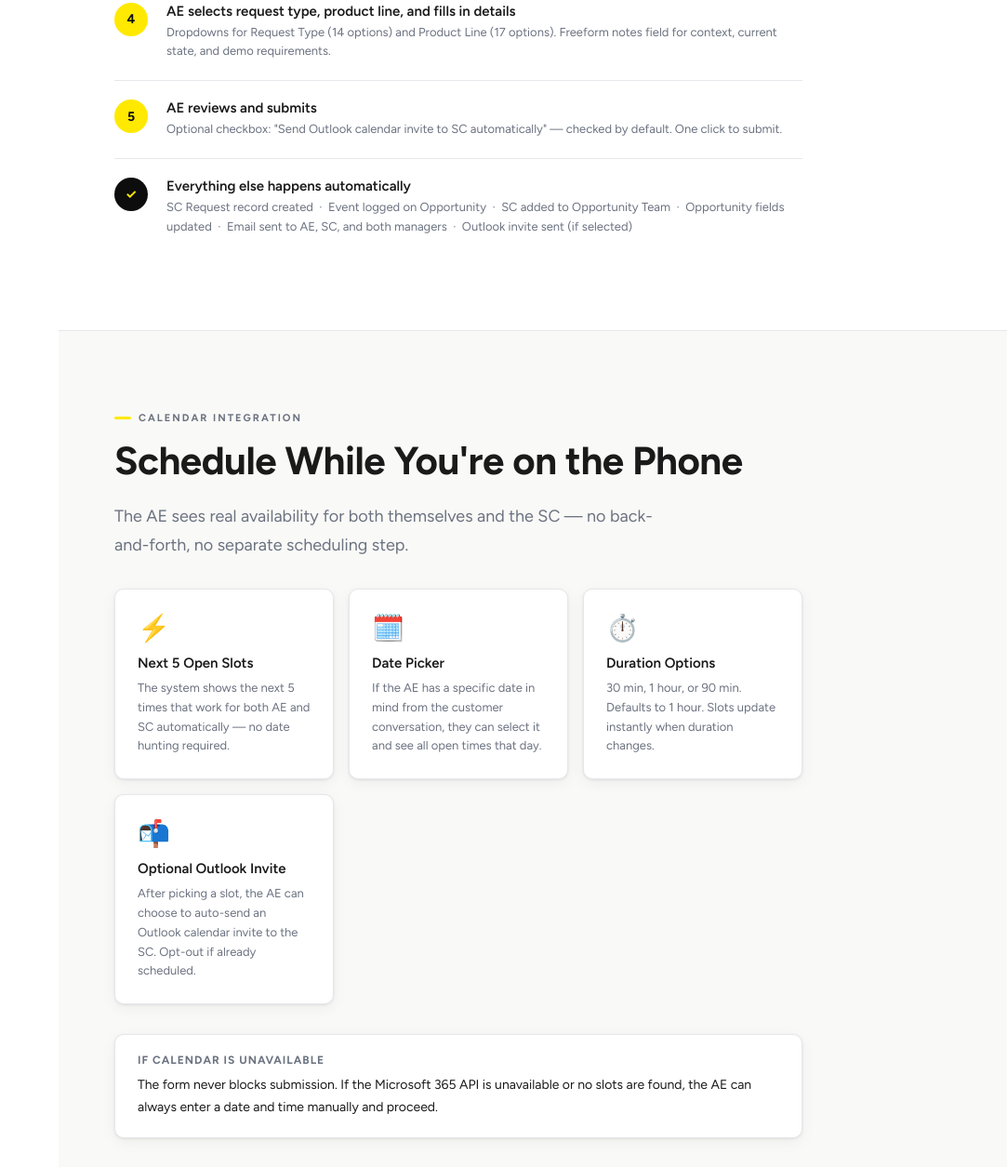
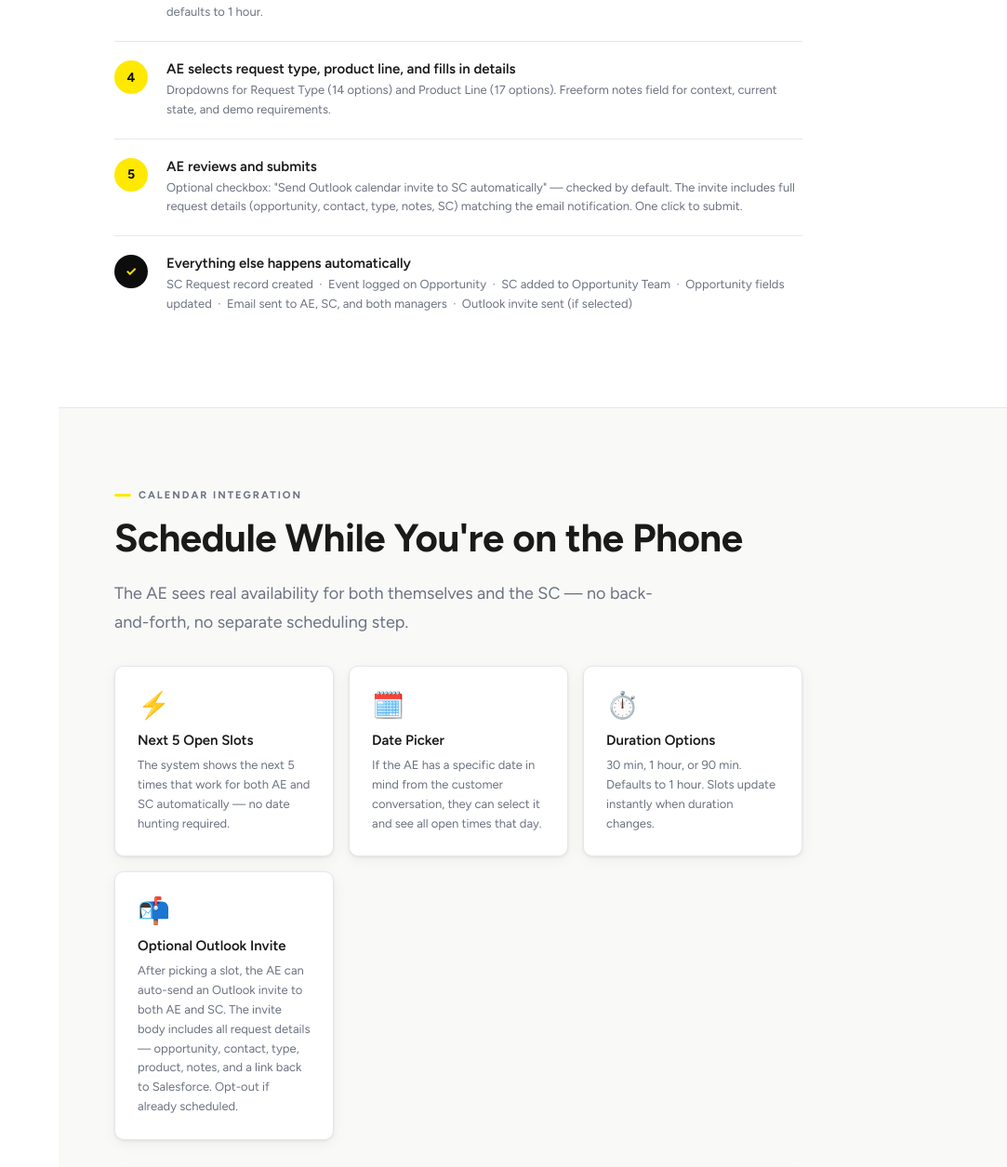
Before and after one commit to oneofthegeeks/sc-request, a plain HTML site: page docs/index.html in a window 1280 px wide. Shown: the part 2372-3627 px from the top of the page at 93% size, without its empty margins (197-1280 px from the left). Drawn offline with Linux system fonts and the light colour scheme.

Commit message:
docs: update presentation site with rich invite body detail
Updates three places in the stakeholder sections (Solution cards,
Request Flow step 5, Calendar Integration card) to reflect that
the Outlook invite body now matches the email notification content.

Co-Authored-By: Claude Opus 4.6 <noreply@anthropic.com>

```diff
--- a/docs/index.html
+++ b/docs/index.html
@@ -92,7 +92,7 @@
             <div class="card">
               <div class="card-icon">📨</div>
               <h3>Instant Outlook Invite</h3>
-              <p>Optionally send a calendar invite to both AE and SC automatically on submit — no separate step required.</p>
+              <p>Optionally send a calendar invite to both AE and SC automatically on submit. The invite body contains all the same details as the email notification — no separate step required.</p>
             </div>
             <div class="card">
               <div class="card-icon">📈</div>
@@ -146,7 +146,7 @@
               <div class="step-num">5</div>
               <div class="step-body">
                 <h3>AE reviews and submits</h3>
-                <p>Optional checkbox: "Send Outlook calendar invite to SC automatically" — checked by default. One click to submit.</p>
+                <p>Optional checkbox: "Send Outlook calendar invite to SC automatically" — checked by default. The invite includes full request details (opportunity, contact, type, notes, SC) matching the email notification. One click to submit.</p>
               </div>
             </div>
             <div class="step step-auto">
@@ -185,7 +185,7 @@
             <div class="card">
               <div class="card-icon">📬</div>
               <h3>Optional Outlook Invite</h3>
-              <p>After picking a slot, the AE can choose to auto-send an Outlook calendar invite to the SC. Opt-out if already scheduled.</p>
+              <p>After picking a slot, the AE can auto-send an Outlook invite to both AE and SC. The invite body includes all request details — opportunity, contact, type, product, notes, and a link back to Salesforce. Opt-out if already scheduled.</p>
             </div>
           </div>
           <div class="info-callout">
```
